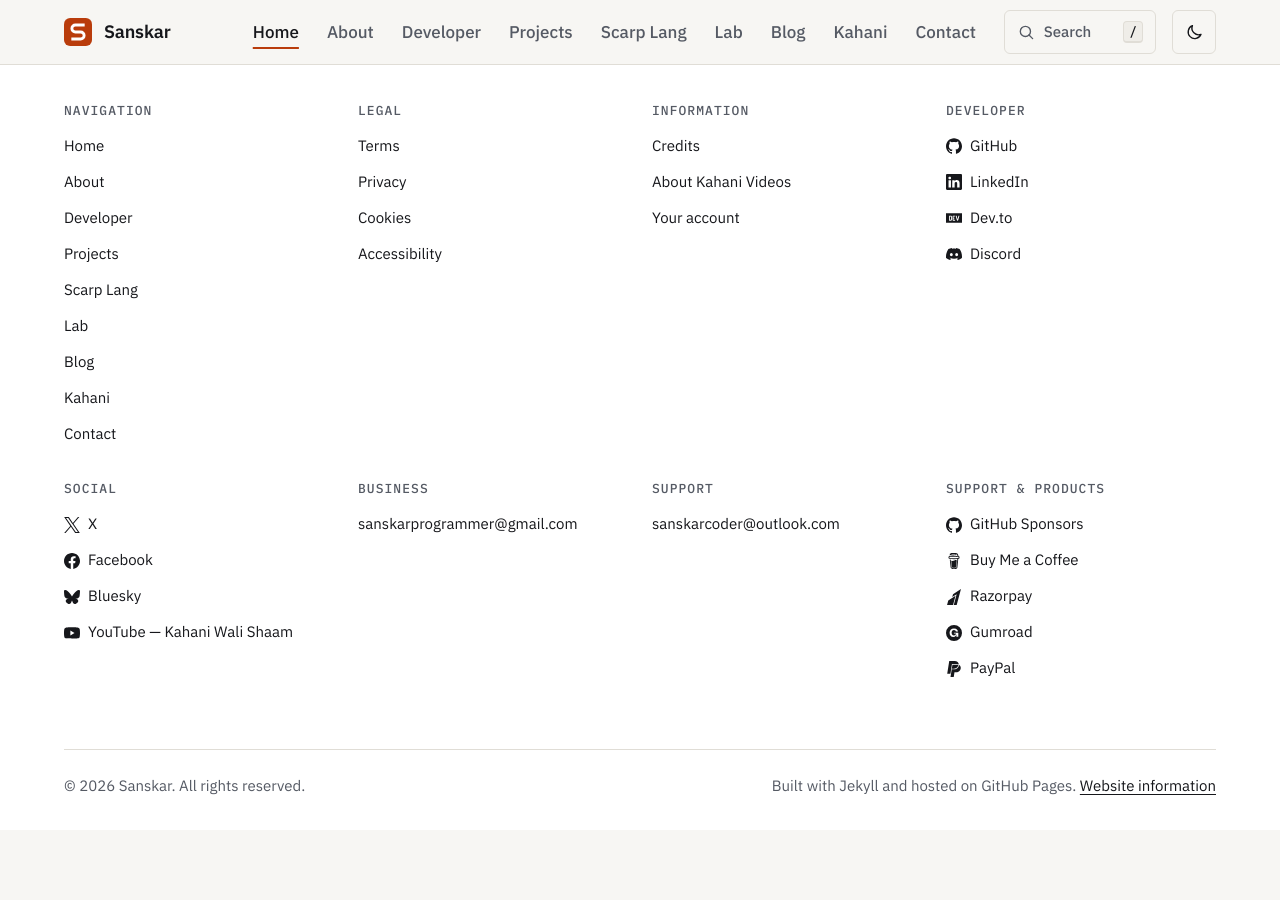
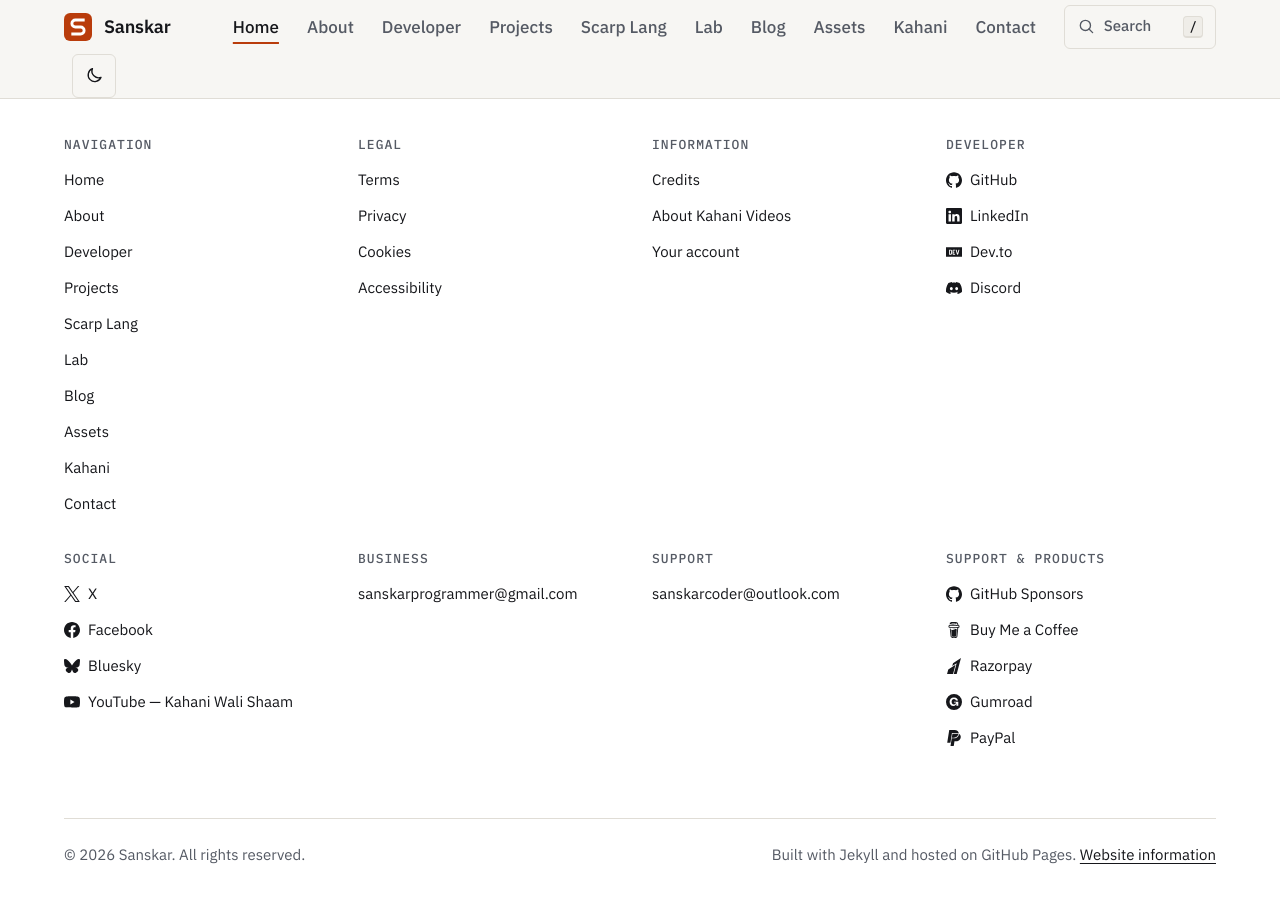
Before and after one commit to sanskarIN/sanskarIN.github.io, a Jekyll site: the page built from index.html, in a window 1280 px wide and 900 px high, scrolled down 6652 px. Built offline with Jekyll 4.4.1, drawn with Linux system fonts in a browser that asks for light colours; before the commit the page ends 7482 px from its top, so only the background shows below that.

Commit message:
feat: add Assets to site navigation

```diff
--- a/_data/navigation.yml
+++ b/_data/navigation.yml
@@ -21,6 +21,8 @@ main:
     url: /lab/
   - title: Blog
     url: /blog/
+  - title: Assets
+    url: /resources/
   - title: Kahani
     url: /Kahani/
   - title: Contact
```
